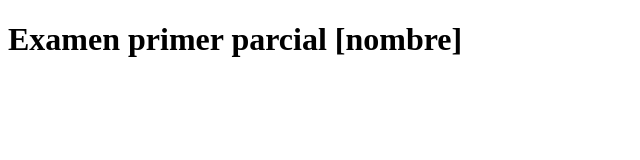
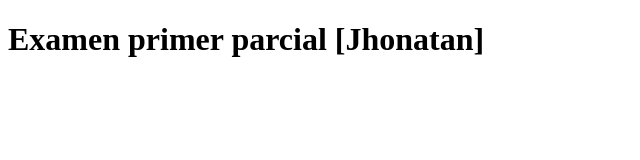
Before and after one commit to JhonatanJAMP/Primer-parcial, a plain HTML site: page index.html in a window 1280 px wide. Shown: the whole page, without its empty margins (0-640 px from the left). Drawn offline with Linux system fonts and the light colour scheme.

Commit message:
subiendov2

```diff
--- a/index.html
+++ b/index.html
@@ -5,6 +5,6 @@
 <title>Examen Programacion 3</title>
 </head>
 <body>
-   <h1>Examen primer parcial [nombre]</h1>
+   <h1>Examen primer parcial [Jhonatan]</h1>
 </body>
 </html>
```
